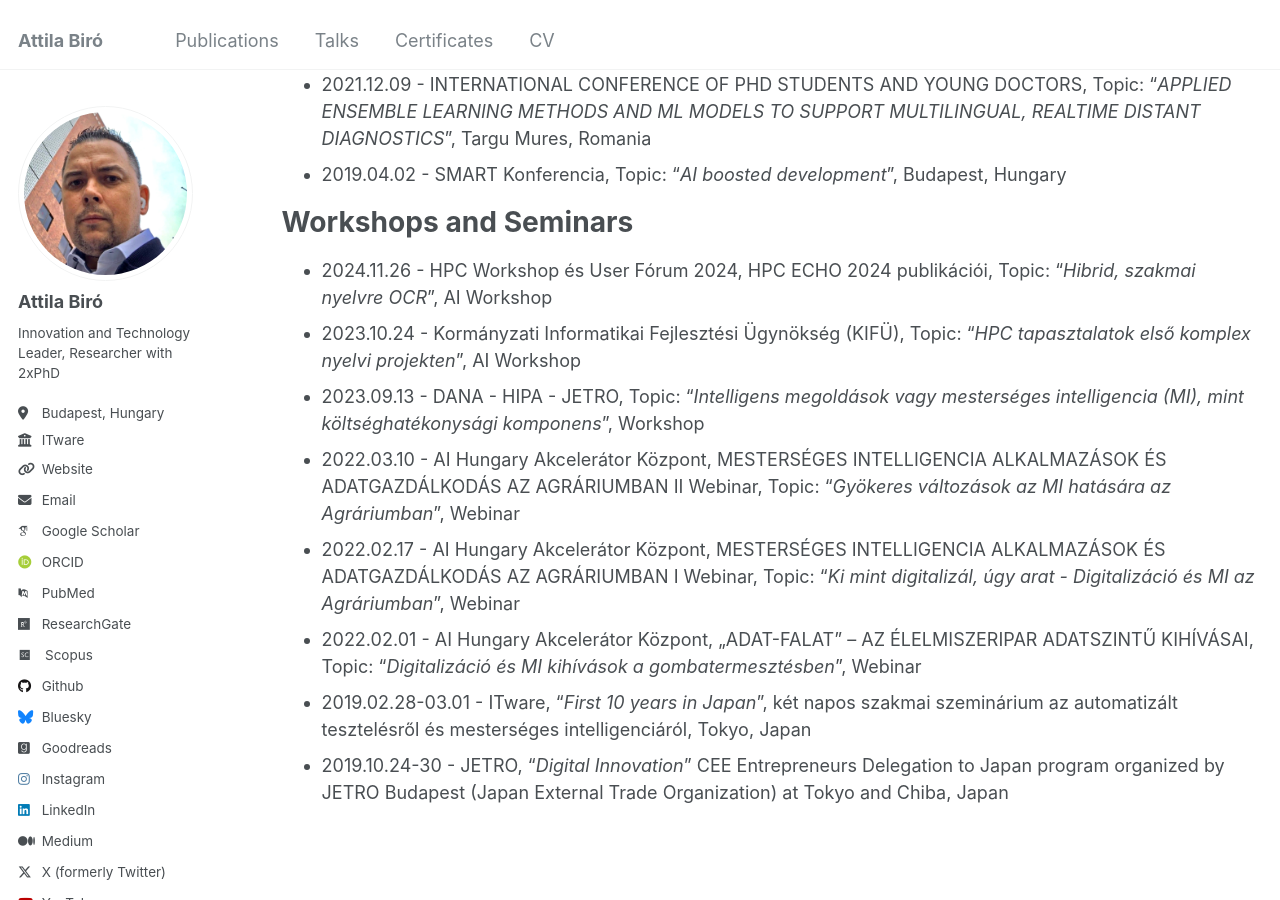
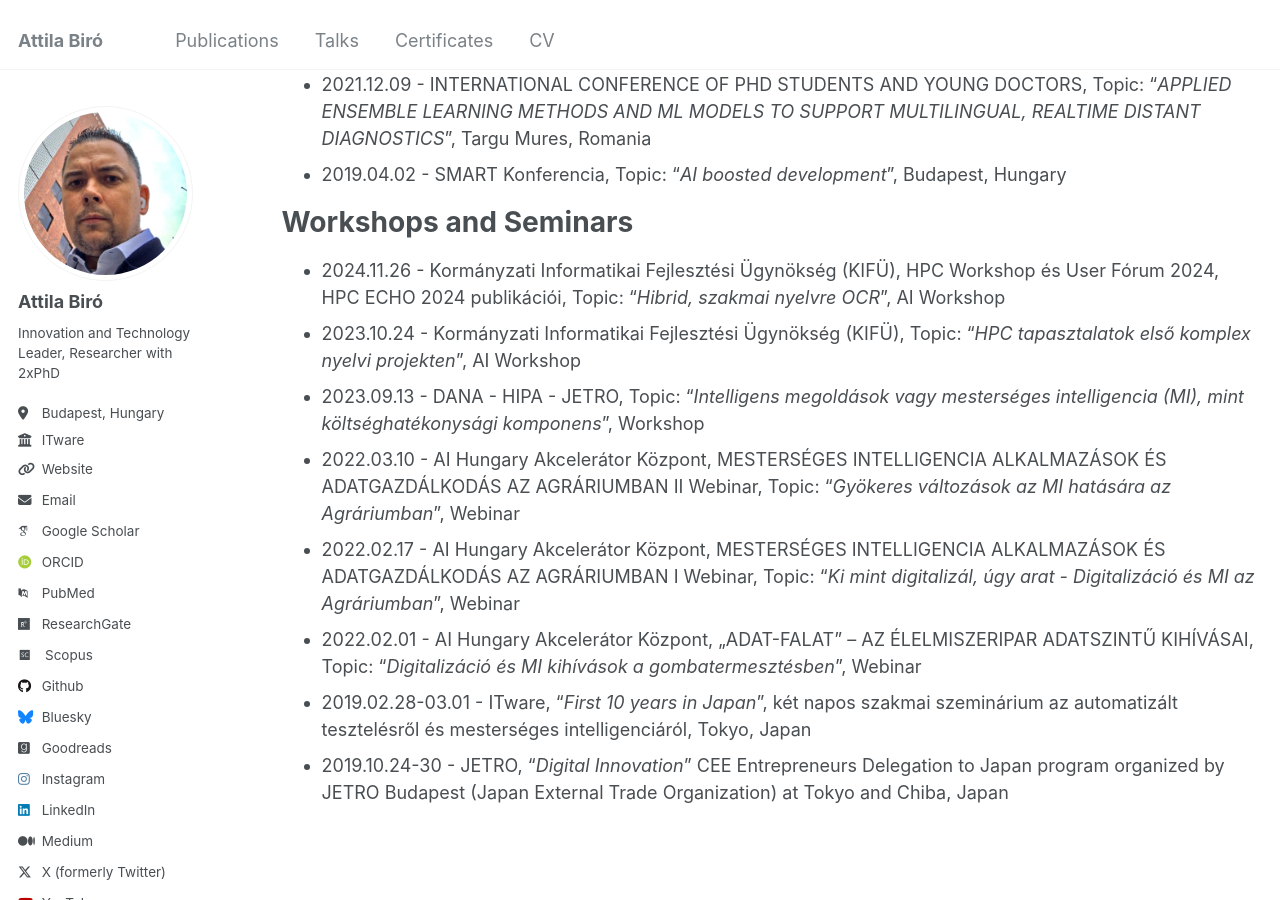
Before and after one commit to biroka/biroka.github.io, a Jekyll site: the page built from _pages/talks.md, in a window 1280 px wide and 900 px high, scrolled down 1584 px. Built offline with Jekyll 4.4.1, drawn with Linux system fonts in a browser that asks for light colours; some web fonts are replaced.

Commit message:
Update talks.md

```diff
--- a/_pages/talks.md
+++ b/_pages/talks.md
@@ -32,7 +32,7 @@ Conferences
 
 Workshops and Seminars
 ======
-* 2024.11.26 - HPC Workshop és User Fórum 2024, HPC ECHO 2024 publikációi, Topic: "_Hibrid, szakmai nyelvre OCR_", AI Workshop
+* 2024.11.26 - Kormányzati Informatikai Fejlesztési Ügynökség (KIFÜ), HPC Workshop és User Fórum 2024, HPC ECHO 2024 publikációi, Topic: "_Hibrid, szakmai nyelvre OCR_", AI Workshop
 * 2023.10.24 - Kormányzati Informatikai Fejlesztési Ügynökség (KIFÜ), Topic: "_HPC tapasztalatok első komplex nyelvi projekten_", AI Workshop
 * 2023.09.13 - DANA - HIPA - JETRO, Topic: "_Intelligens megoldások vagy mesterséges intelligencia (MI), mint költséghatékonysági komponens_", Workshop
 * 2022.03.10 - AI Hungary Akcelerátor Központ, MESTERSÉGES INTELLIGENCIA ALKALMAZÁSOK ÉS ADATGAZDÁLKODÁS AZ AGRÁRIUMBAN II Webinar, Topic: "_Gyökeres változások az MI hatására az Agráriumban_", Webinar
```
